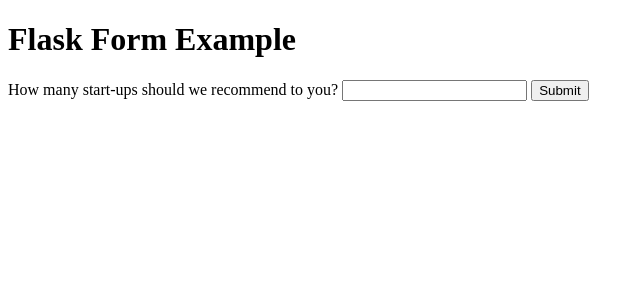
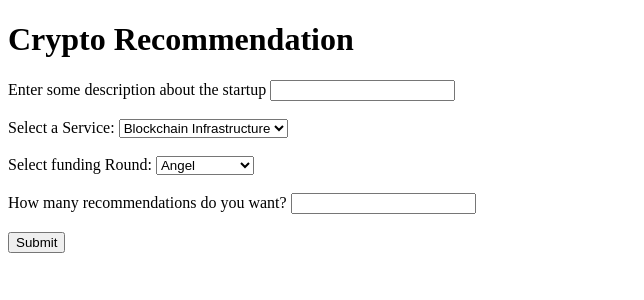
Before and after one commit to TinglikeGithub/CryptoProjects_recommendations, a Flask app: page / in a window 1280 px wide. Shown: the top 300 px of the page, without its empty margins (0-644 px from the left). Run offline with Flask 2, Linux system fonts and the light colour scheme.

Commit message:
Frontend added

```diff
--- a/app.py
+++ b/app.py
@@ -13,21 +13,21 @@
     'First Funding Year': 0.6,
     'First Funding Month': 0.6,
     'First Funding Day': 0.6,
-    'Service_Blockchain Infrastructure': 1.0,
-    'Service_Blockchain Service': 1.0,
-    'Service_CeFi': 1.0,
-    'Service_Chain': 1.0,
-    'Service_DeFi': 1.0,
-    'Service_GameFi': 1.0,
-    'Service_Social': 1.0,
-    'Service_Stablecoin': 1.0,
-    'Funding Round_Angel': 1.0,
-    'Funding Round_Pre-Seed': 1.0,
-    'Funding Round_Pre-Series A': 1.0,
-    'Funding Round_Seed': 1.0,
-    'Funding Round_Series A': 1.0,
-    'Funding Round_Strategic': 1.0,
-    'Funding Round_Undisclosed': 1.0
+    'Service_Blockchain Infrastructure': 0.0,
+    'Service_Blockchain Service': 0.0,
+    'Service_CeFi': 0.0,
+    'Service_Chain': 0.0,
+    'Service_DeFi': 0.0,
+    'Service_GameFi': 0.0,
+    'Service_Social': 0.0,
+    'Service_Stablecoin': 0.0,
+    'Funding Round_Angel': 0.0,
+    'Funding Round_Pre-Seed': 0.0,
+    'Funding Round_Pre-Series A': 0.0,
+    'Funding Round_Seed': 0.0,
+    'Funding Round_Series A': 0.0,
+    'Funding Round_Strategic': 0.0,
+    'Funding Round_Undisclosed': 0.0
 }
 
 
@@ -37,14 +37,41 @@
 def index():
     result = None
     if request.method == 'POST':
-        top_n = request.form['text']
-        # Perform some processing on the input text (e.g., sentiment analysis)
-        # Replace this with your actual processing code
-        top_indices = match(top_n=top_n, column_weights=column_weights)
-        # result = data.iloc[top_indices].values.tolist()
-        result = data.iloc[top_indices].to_html(classes='data', header="true")
+        try:
+            description = request.form['description']
+            no_of_recommendation = request.form['no_of_recommendation']
+            service = request.form['service']
+            funding_round = request.form['funding_round']
+
+            # weights update
+            column_weights['Service_Blockchain Infrastructure'] = 1 if service=="blockchain_infrastructure" else 0.6
+            column_weights['Service_Blockchain Service'] = 1 if service=="blockchain_service" else 0.6
+            column_weights['Service_CeFi'] = 1 if service=="cefi" else 0.6
+            column_weights['Service_Chain'] = 1 if service=="chain" else 0.6
+            column_weights['Service_DeFi'] = 1 if service=="defi" else 0.6
+            column_weights['Service_GameFi'] = 1 if service=="gamefi" else 0.6
+            column_weights['Service_Social'] = 1 if service=="social" else 0.6
+            column_weights['Service_Stablecoin'] = 1 if service=="stablecoin" else 0.6
+
+            column_weights['Funding Round_Angel'] = 1 if funding_round=="angel" else 0.6
+            column_weights['Funding Round_Pre-Seed'] = 1 if funding_round=="pre_seed" else 0.6
+            column_weights['Funding Round_Pre-Series A'] = 1 if funding_round=="pre_series_a" else 0.6
+            column_weights['Funding Round_Seed'] = 1 if funding_round=="seed" else 0.6
+            column_weights['Funding Round_Series A'] = 1 if funding_round=="series_a" else 0.6
+            column_weights['Funding Round_Strategic'] = 1 if funding_round=="strategic" else 0.6
+            column_weights['Funding Round_Undisclosed'] = 1 if funding_round=="undisclosed" else 0.6
+
+            # Perform some processing on the input text (e.g., sentiment analysis)
+            # Replace this with your actual processing code
+            top_indices = match(top_n=no_of_recommendation, column_weights=column_weights, description=description)
+
+            # result = data.iloc[top_indices].values.tolist()
+            result = data.iloc[top_indices].to_html(classes='data', header="true")
+            print(no_of_recommendation, "\n", "\n", column_weights, "\n", "\n", description)
+        except:
+            pass
     return render_template('index.html', result=result)
 
+
 if __name__ == '__main__':
-    port = int(os.environ.get('PORT', 4000))
-    app.run(host='0.0.0.0', port=port, debug=True)
+    app.run(host='0.0.0.0', port=80, debug=True)
--- a/src/recommendation_system.py
+++ b/src/recommendation_system.py
@@ -60,45 +60,44 @@
 # Reconstruction of feature matrix
 reconstructed_feature_matrix = np.dot(U[:, :k], np.dot(np.diag(sigma[:k]), Vt[:k, :]))
 
-def match(top_n, column_weights, test_data=test_data, processed_data=processed_data):
+def match(top_n, column_weights, description):
     top_n = int(top_n)
     all_top_indices = []
     all_top_similarities = []
     important_columns_per_match = []
-    for index, entry in test_data.iterrows():
-        embeddings = create_embeddings(entry['Inverstors_and_desc'])
-        numerical_features = [
-            entry['Total Raised'] * column_weights['Total Raised'],
-            entry['First Funding Year'] * column_weights['First Funding Year'],
-            entry['First Funding Month'] * column_weights['First Funding Month'],
-            entry['First Funding Day'] * column_weights['First Funding Day'],
-            entry['Service_Blockchain Infrastructure'] * column_weights['Service_Blockchain Infrastructure'],
-            entry['Service_Blockchain Service'] * column_weights['Service_Blockchain Service'],
-            entry['Service_CeFi'] * column_weights['Service_CeFi'],
-            entry['Service_Chain'] * column_weights['Service_Chain'],
-            entry['Service_DeFi'] * column_weights['Service_DeFi'],
-            entry['Service_GameFi'] * column_weights['Service_GameFi'],
-            entry['Service_Social'] * column_weights['Service_Social'],
-            entry['Service_Stablecoin'] * column_weights['Service_Stablecoin'],
-            entry['Funding Round_Angel'] * column_weights['Funding Round_Angel'],
-            entry['Funding Round_Pre-Seed'] * column_weights['Funding Round_Pre-Seed'],
-            entry['Funding Round_Pre-Series A'] * column_weights['Funding Round_Pre-Series A'],
-            entry['Funding Round_Seed'] * column_weights['Funding Round_Seed'],
-            entry['Funding Round_Series A'] * column_weights['Funding Round_Series A'],
-            entry['Funding Round_Strategic'] * column_weights['Funding Round_Strategic'],
-            entry['Funding Round_Undisclosed'] * column_weights['Funding Round_Undisclosed']
-        ]
-        feature_vector = np.concatenate([embeddings, numerical_features])
+    embeddings = create_embeddings(description)
+    numerical_features = [
+        entry['Total Raised'] * column_weights['Total Raised'],
+        entry['First Funding Year'] * column_weights['First Funding Year'],
+        entry['First Funding Month'] * column_weights['First Funding Month'],
+        entry['First Funding Day'] * column_weights['First Funding Day'],
+        entry['Service_Blockchain Infrastructure'] * column_weights['Service_Blockchain Infrastructure'],
+        entry['Service_Blockchain Service'] * column_weights['Service_Blockchain Service'],
+        entry['Service_CeFi'] * column_weights['Service_CeFi'],
+        entry['Service_Chain'] * column_weights['Service_Chain'],
+        entry['Service_DeFi'] * column_weights['Service_DeFi'],
+        entry['Service_GameFi'] * column_weights['Service_GameFi'],
+        entry['Service_Social'] * column_weights['Service_Social'],
+        entry['Service_Stablecoin'] * column_weights['Service_Stablecoin'],
+        entry['Funding Round_Angel'] * column_weights['Funding Round_Angel'],
+        entry['Funding Round_Pre-Seed'] * column_weights['Funding Round_Pre-Seed'],
+        entry['Funding Round_Pre-Series A'] * column_weights['Funding Round_Pre-Series A'],
+        entry['Funding Round_Seed'] * column_weights['Funding Round_Seed'],
+        entry['Funding Round_Series A'] * column_weights['Funding Round_Series A'],
+        entry['Funding Round_Strategic'] * column_weights['Funding Round_Strategic'],
+        entry['Funding Round_Undisclosed'] * column_weights['Funding Round_Undisclosed']
+    ]
+    feature_vector = np.concatenate([embeddings, numerical_features])
 
-        # Calculate similarities between the new data and existing data
-        similarities = np.dot(reconstructed_feature_matrix, feature_vector.T)
+    # Calculate similarities between the new data and existing data
+    similarities = np.dot(reconstructed_feature_matrix, feature_vector.T)
 
-        # Find top n similar services
-        top_indices = np.argsort(similarities)[::-1][:int(top_n)]
-        top_similarities = similarities[top_indices]
+    # Find top n similar services
+    top_indices = np.argsort(similarities)[::-1][:int(top_n)]
+    top_similarities = similarities[top_indices]
 
-        all_top_indices.extend(top_indices)
-        all_top_similarities.extend(top_similarities)
+    all_top_indices.extend(top_indices)
+    all_top_similarities.extend(top_similarities)
 
     # Find top n unique indices based on the top n similarity scores
     sorted_indices = np.argsort(all_top_similarities)[::-1]
--- a/templates/index.html
+++ b/templates/index.html
@@ -4,10 +4,37 @@
     <title>Flask Form Example</title>
 </head>
 <body>
-    <h1>Flask Form Example</h1>
+    <h1>Crypto Recommendation</h1>
     <form method="post">
-        <label for="text">How many start-ups should we recommend to you?</label>
-        <input type="text" id="text" name="text">
+        <label for="description">Enter some description about the startup</label>
+        <input type="description" id="description" name="description">
+        <br><br>
+        <label for="service">Select a Service:</label>
+        <select id="service" name="service">
+            <option value="blockchain_infrastructure">Blockchain Infrastructure</option>
+            <option value="blockchain_service">Blockchain Service</option>
+            <option value="cefi">CeFi</option>
+            <option value="chain">Chain</option>
+            <option value="defi">DeFi</option>
+            <option value="gamefi">Game Fi</option>
+            <option value="social">Social</option>
+            <option value="stablecoin">Stable Coin</option>
+        </select>
+        <br><br>
+        <label for="funding_round">Select funding Round:</label>
+        <select id="funding_round" name="funding_round">
+            <option value="angel">Angel</option>
+            <option value="pre_seed">Pre Seed</option>
+            <option value="seed">Seed</option>
+            <option value="pre_series_a">Pre-Series A</option>
+            <option value="series_a">Series A</option>
+            <option value="strategic">Strategic</option>
+            <option value="undisclosed">Undisclosed</option>
+        </select>
+        <br><br>
+        <label for="no_of_recommendation">How many recommendations do you want?</label>
+        <input type="number" id="no_of_recommendation" name="no_of_recommendation" min="0">
+        <br><br>
         <button type="submit">Submit</button>
     </form>
     {% if result %}
```
Also changed, not shown: 5 other files.
